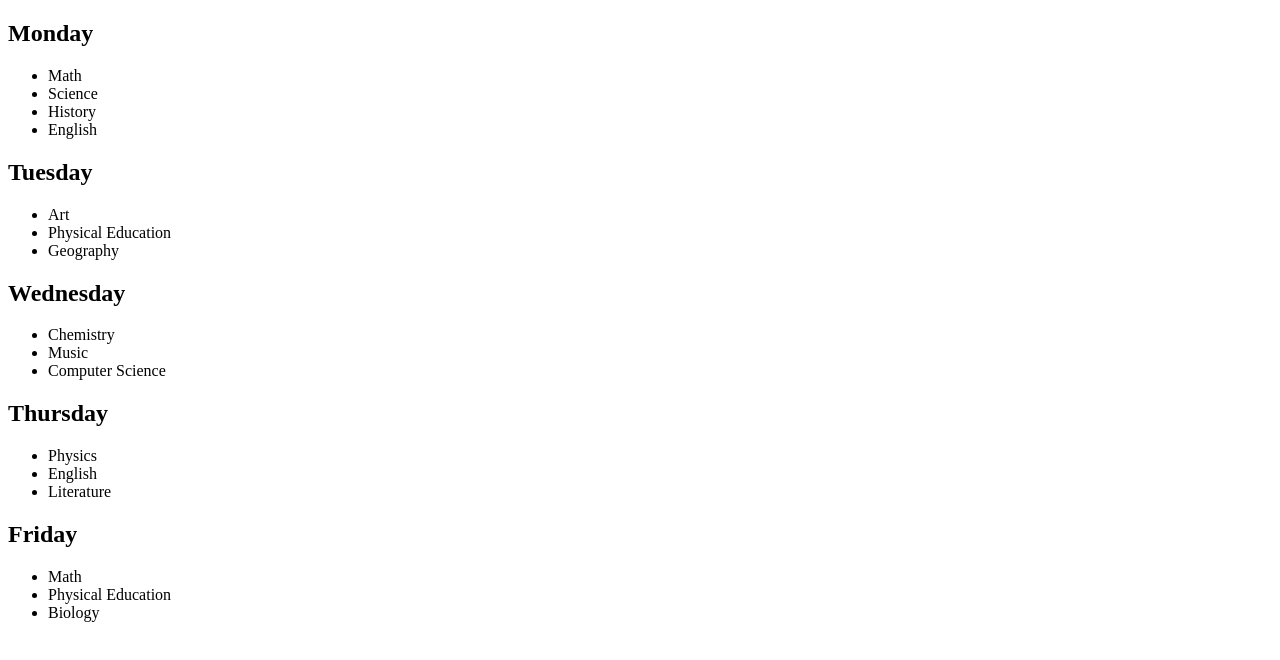
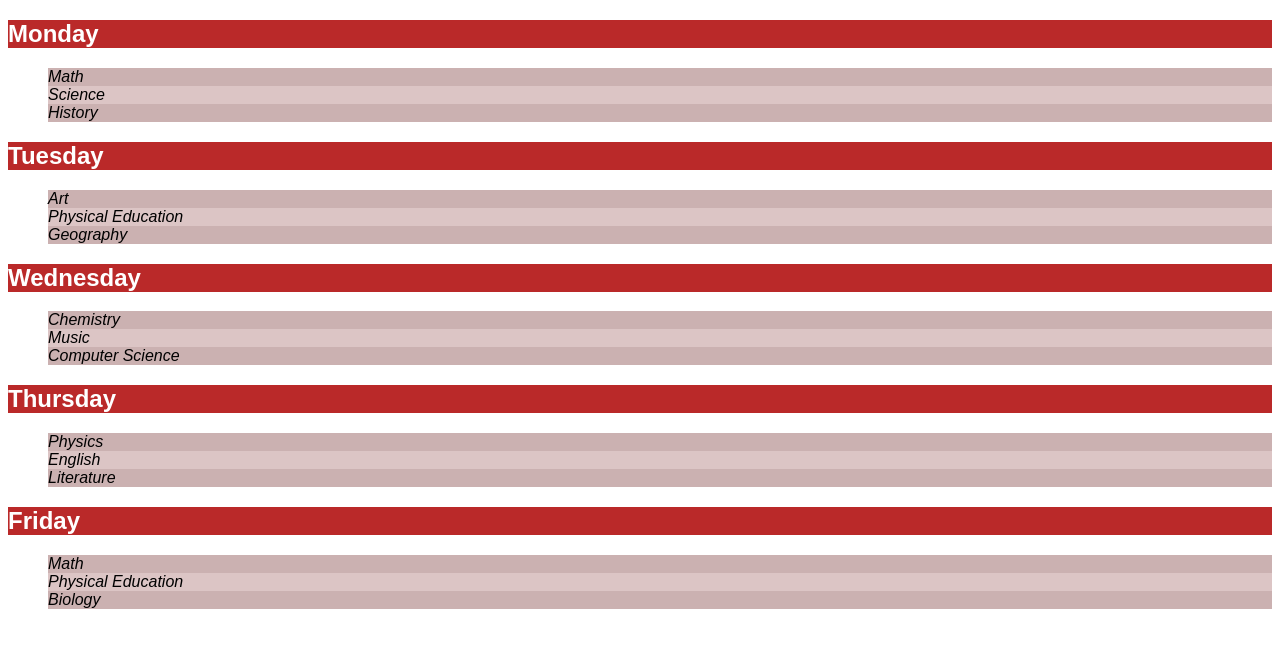
Before and after one commit to TetianaHrama/HW-8-2-, a plain HTML site: page index.html in a window 1280 px wide. Drawn offline with Linux system fonts and the light colour scheme.

Commit message:
add style

```diff
--- a/index.html
+++ b/index.html
@@ -11,7 +11,6 @@
             <li>Math</li>
             <li>Science</li>
             <li>History</li>
-            <li>English</li>
         </ul>
 
         <h2>Tuesday</h2>
--- a/style.css
+++ b/style.css
@@ -0,0 +1,45 @@
+.lesson-container {
+    font-family: 'Arial', sans-serif;
+}
+
+ul {
+    list-style-type: none;
+}
+
+h2 {
+    color: #ffffff;
+    background-color: #ba2929;
+}
+
+li:nth-child(2) {
+    background-color: #dcc5c5 ;
+}
+
+li:nth-child(odd) {
+    background-color: #cbb1b1;
+}
+
+li:hover {
+    background-color: #c0c0c0;
+}
+
+li:active {
+    background-color: #a0a0a0;
+}
+
+li:visited {
+    color: #777;
+}
+
+li:first-child {
+    font-style: italic;
+}
+
+
+li:not(:last-child) {
+    font-style: italic;
+}
+
+li:nth-child(3n) {
+    font-style: italic;
+}
```
